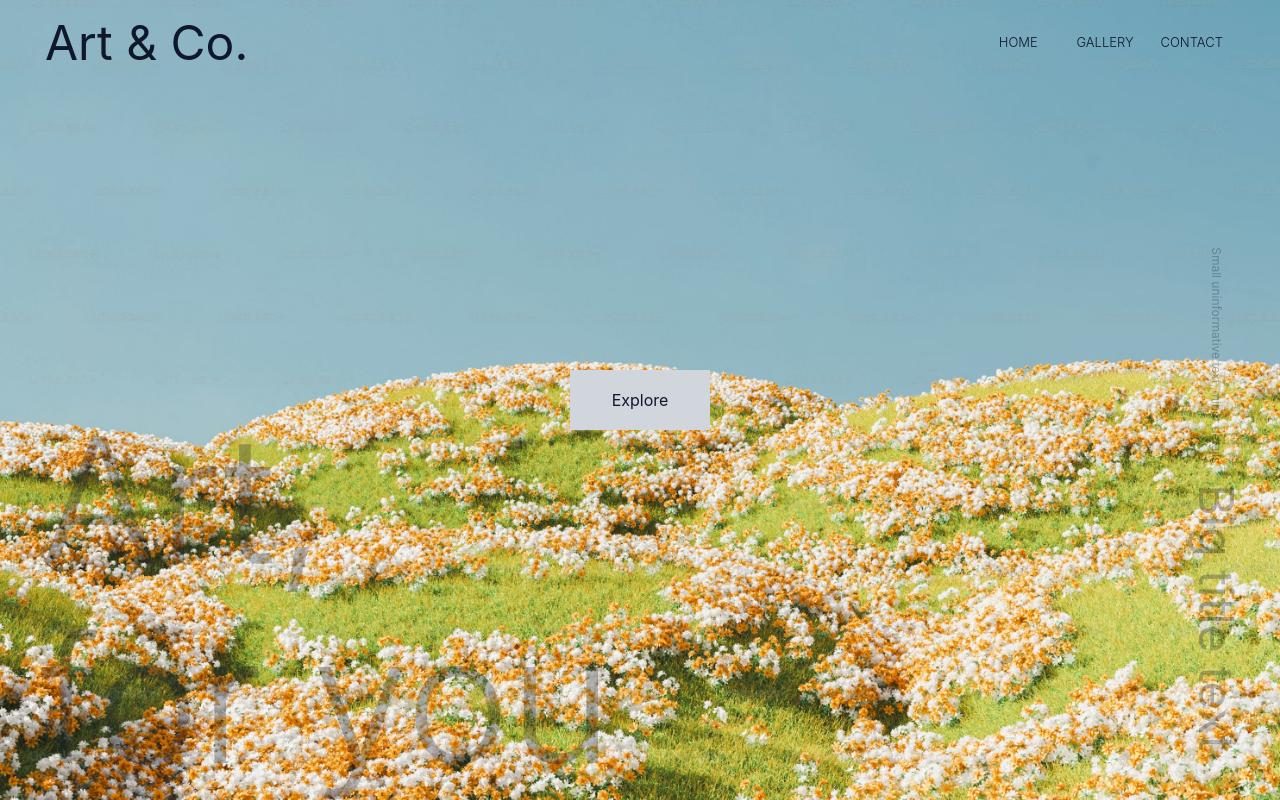
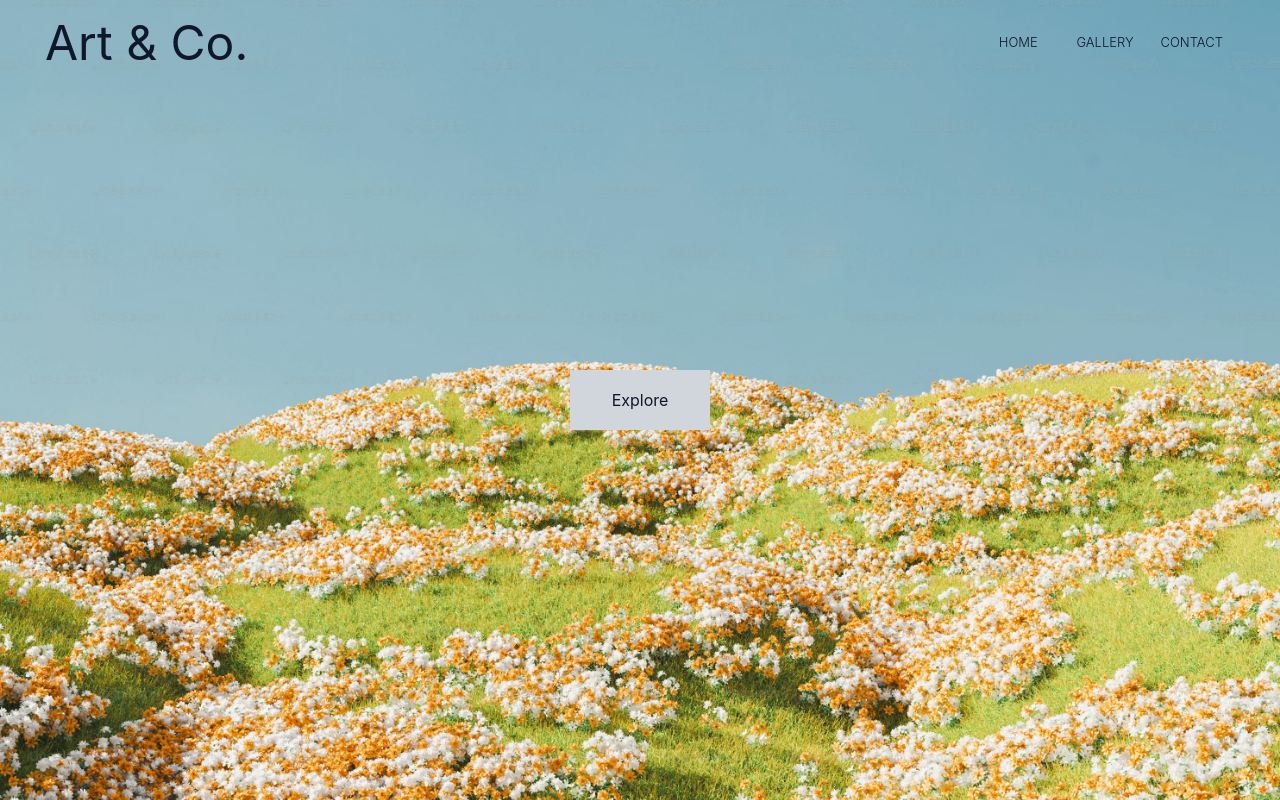
Before and after one commit to wellwe11/eCommerceWesbite, a React (Vite) app: page / in a window 1280 px wide. Shown: the top 800 px of the page. Built offline with nearby package versions, Linux system fonts and the light colour scheme.

Commit message:
updated heroSections transitions to not be so visible when scrolling into next sections texts that appear

```diff
--- a/src/pages/Home/components/HeroSection/heroSection.tsx
+++ b/src/pages/Home/components/HeroSection/heroSection.tsx
@@ -5,7 +5,7 @@ import { motion, useScroll, useTransform } from "framer-motion";
 
 const SideText = () => {
   return (
-    <div className="relative -bottom-15 p-10 z-10 self-center col-start-1 row-start-1 justify-self-end [writing-mode:vertical-rl] flex items-center gap-5">
+    <div className="p-10 z-10 [writing-mode:vertical-rl] flex items-center gap-5">
       <p className="text-xs">Small uninformative text, minor details</p>
       <h4 className="text-5xl">Big title text</h4>
     </div>
@@ -14,7 +14,7 @@ const SideText = () => {
 
 const HeroText = () => {
   return (
-    <div className="relative self-end p-10 z-10 col-start-1 row-start-1 justify-self-start">
+    <div className="p-10 z-10 justify-self-start">
       <h1 className="text-[175px] font-light leading-50">
         Art,
         <br /> for you
@@ -36,10 +36,23 @@ const HeroSection = () => {
     offset: ["start end", "end start"],
   });
 
-  const opacity = useTransform(scrollYProgress, [0, 0.2, 0.6, 1], [0, 1, 1, 0]);
-  const containerY = useTransform(
+  const opacity = useTransform(
     scrollYProgress,
-    [0, 0.2, 0.5, 1],
+    [0, 0.2, 0.6, 0.7],
+    [0, 1, 1, 0],
+  );
+
+  // SideText
+  const containerYOne = useTransform(
+    scrollYProgress,
+    [0, 0.2, 0.3, 0.7],
+    [50, 0, 0, 50],
+  );
+
+  // HeroText
+  const containerYTwo = useTransform(
+    scrollYProgress,
+    [0, 0.2, 0.4, 0.7],
     [50, 0, 0, 50],
   );
 
@@ -48,10 +61,20 @@ const HeroSection = () => {
       <motion.div
         ref={containerRef}
         className="fixed w-full h-full grid grid-cols-1"
-        style={{ opacity, y: containerY }}
+        style={{ opacity }}
       >
-        <SideText />
-        <HeroText />
+        <motion.div
+          style={{ y: containerYOne }}
+          className="relative -bottom-15 self-center justify-self-end col-start-1 row-start-1"
+        >
+          <SideText />
+        </motion.div>
+        <motion.div
+          style={{ y: containerYTwo }}
+          className="relative self-end col-start-1 row-start-1"
+        >
+          <HeroText />
+        </motion.div>
       </motion.div>
       <button
         onClick={handleNavigate}
```
